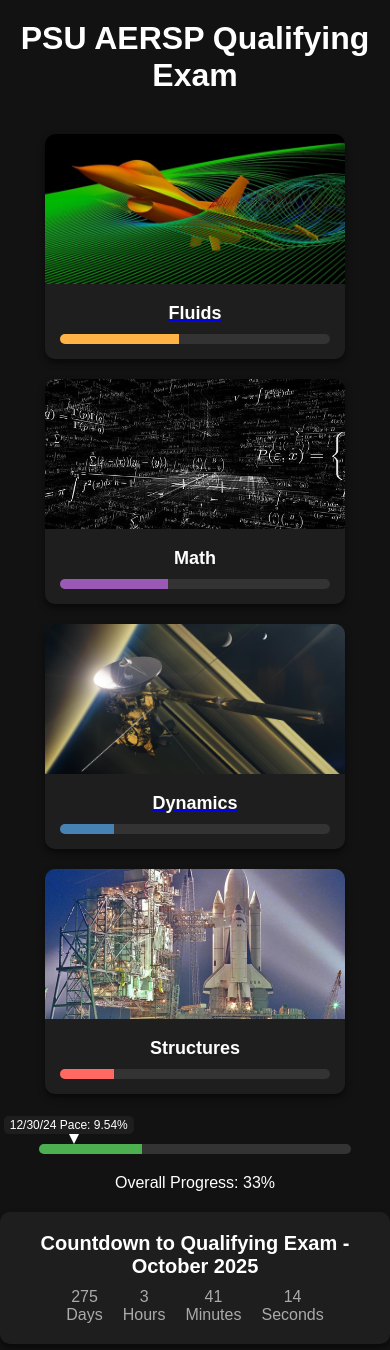
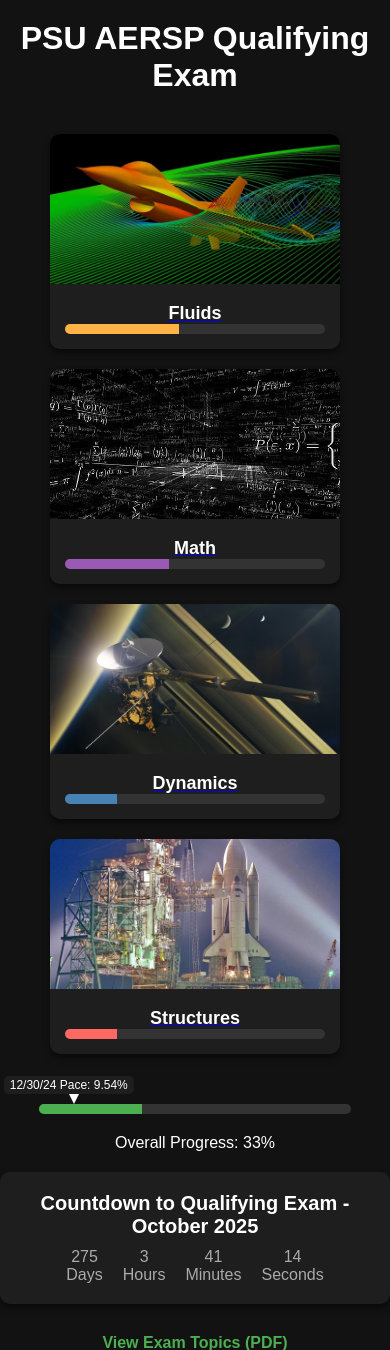
Before and after one commit to John-Auerbach/Quals, a Flask app: page / in a window 390 px wide. Shown: the part 204-1554 px from the top of the page. Run offline with Flask 3, Linux system fonts and the light colour scheme.

Commit message:
screen-responsive layout

```diff
--- a/templates/dashboard.html
+++ b/templates/dashboard.html
@@ -29,14 +29,28 @@
             object-fit: cover;
         }
         .dashboard-container {
-            display: flex;
-            flex-wrap: wrap;
-            justify-content: center;
+            display: grid;
+            grid-template-columns: repeat(auto-fit, minmax(300px, 1fr));
             gap: 20px;
-            padding: 20px;
+            padding: 20px 50px;
+        }
+        @media (min-width: 768px) {
+            .dashboard-container {
+                grid-template-columns: repeat(4, 1fr);
+            }
+        }
+        @media (orientation: portrait) and (min-width: 768px) {
+            .dashboard-container {
+                grid-template-columns: repeat(2, 1fr);
+            }
+        }
+        @media (max-width: 767px) {
+            .dashboard-container {
+                grid-template-columns: 1fr;
+            }
         }
         .card {
-            width: 300px;
+            width: 100%;
             background-color: #1e1e1e;
             border-radius: 10px;
             overflow: hidden;
@@ -71,7 +85,7 @@
             background-color: #333;
             border-radius: 5px;
             overflow: hidden;
-            margin-top: 10px;
+            margin-top: 10x;
         }
         .progress {
             height: 10px;
@@ -135,6 +149,7 @@
         }
     </style>
 </head>
+
 <body>
     <img src="/static/cover.jpg" alt="Cover Image" class="cover-image">
     <h1>PSU AERSP Qualifying Exam</h1>
```
